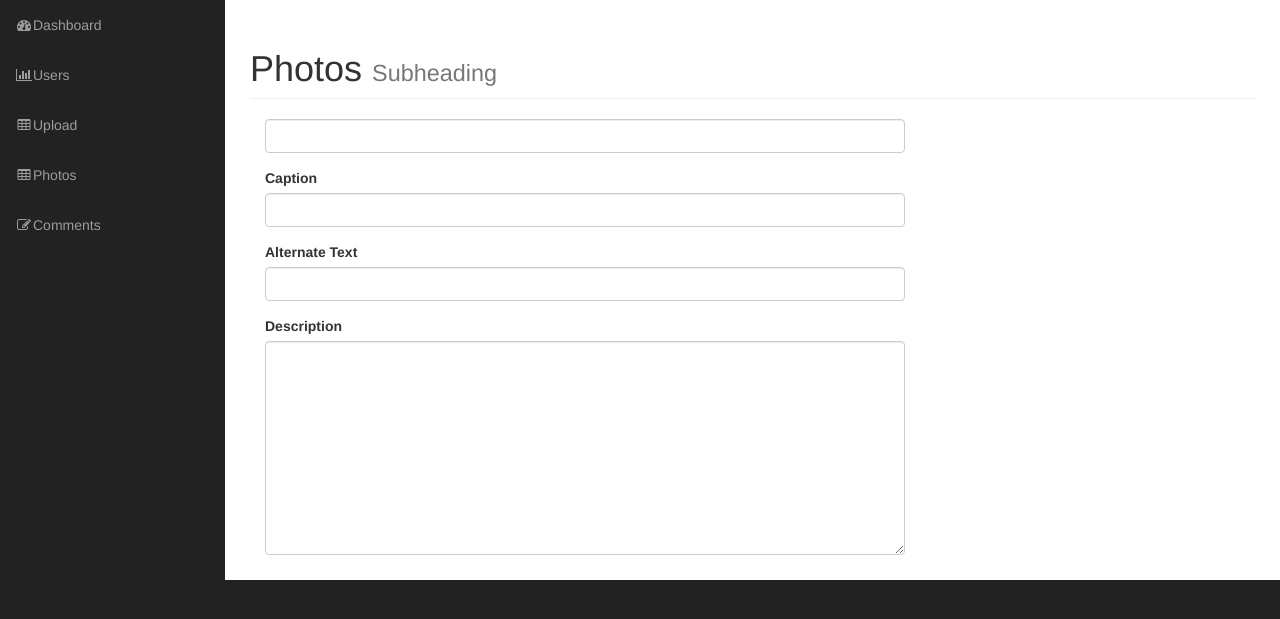
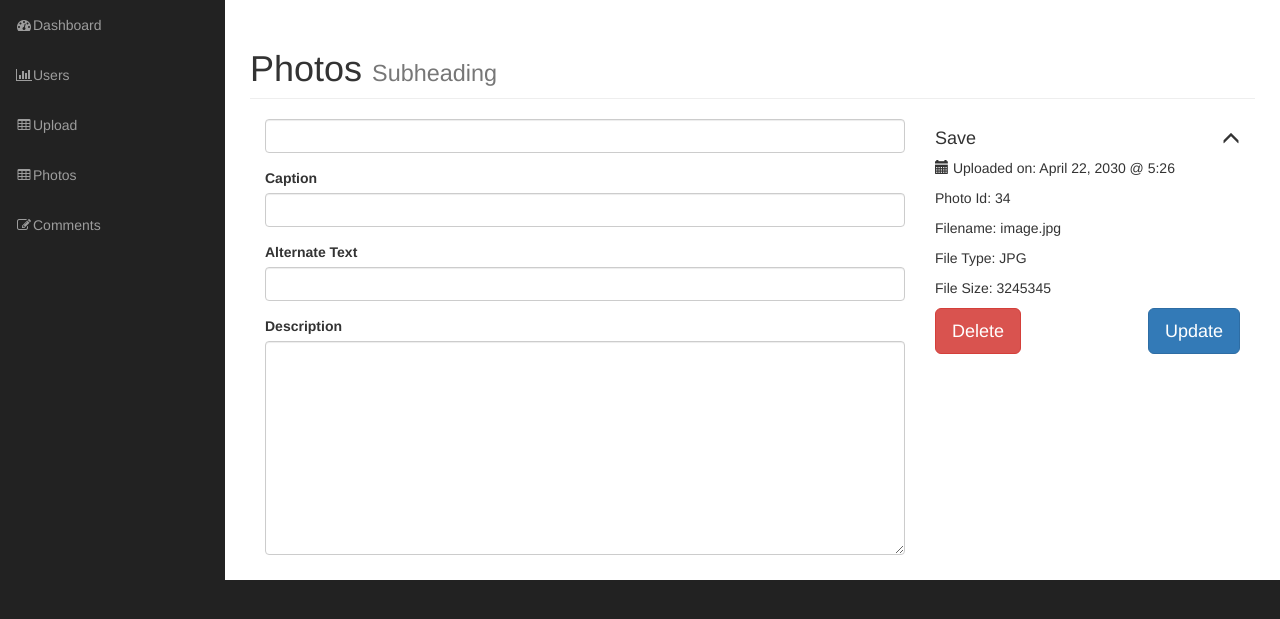
Before and after one commit to XhuljanoKocia/Gallery-PHP, a PHP site: page /admin/edit_photo.php in a window 1280 px wide. Shown: the part 51-670 px from the top of the page. Run offline with PHP 8.4, Linux system fonts and the light colour scheme; the visitor is signed in with stand-in values (Sample User, id 1); grey boxes labelled with a size stand in for pictures from a placeholder-image service; some libraries are stand-ins or nearby versions.

Commit message:
Creating The Edit Page Part #2

```diff
--- a/admin/edit_photo.php
+++ b/admin/edit_photo.php
@@ -5,7 +5,9 @@
     }
 ?>
 <?php
-    // $photos = Photo::find_all();
+    if(isset($_POST['update'])){
+        echo "It works";
+    }
 ?>
 
         <!-- Navigation -->
@@ -27,6 +29,8 @@
                     Photos
                     <small>Subheading</small>
                 </h1>
+
+                <form action="edit_photo.php" method="post">
                     <div class="col-md-8">
                         <div class="form-group">
                             <input type="text" name="title" class="form-control">
@@ -44,6 +48,43 @@
                             <textarea class="form-control" name="description" id="description" cols="30" rows="10"></textarea>
                         </div>
                     </div>
+
+                    <div class="col-md-4" >
+                                <div  class="photo-info-box">
+                                    <div class="info-box-header">
+                                    <h4>Save <span id="toggle" class="glyphicon glyphicon-menu-up pull-right"></span></h4>
+                                    </div>
+                                <div class="inside">
+                                <div class="box-inner">
+                                    <p class="text">
+                                    <span class="glyphicon glyphicon-calendar"></span> Uploaded on: April 22, 2030 @ 5:26
+                                    </p>
+                                    <p class="text ">
+                                        Photo Id: <span class="data photo_id_box">34</span>
+                                    </p>
+                                    <p class="text">
+                                        Filename: <span class="data">image.jpg</span>
+                                    </p>
+                                    <p class="text">
+                                    File Type: <span class="data">JPG</span>
+                                    </p>
+                                    <p class="text">
+                                    File Size: <span class="data">3245345</span>
+                                    </p>
+                                </div>
+                                <div class="info-box-footer clearfix">
+                                    <div class="info-box-delete pull-left">
+                                        <a  href="" class="btn btn-danger btn-lg">Delete</a>
+                                    </div>
+                                    <div class="info-box-update pull-right ">
+                                        <input type="submit" name="update" value="Update" class="btn btn-primary btn-lg ">
+                                    </div>
+                                </div>
+                                </div>
+                            </div>
+                        </div>
+                    </form>
+
             </div>
         </div>
         <!-- /.row -->
```
Lines whose indentation alone changed are shown as unchanged.
